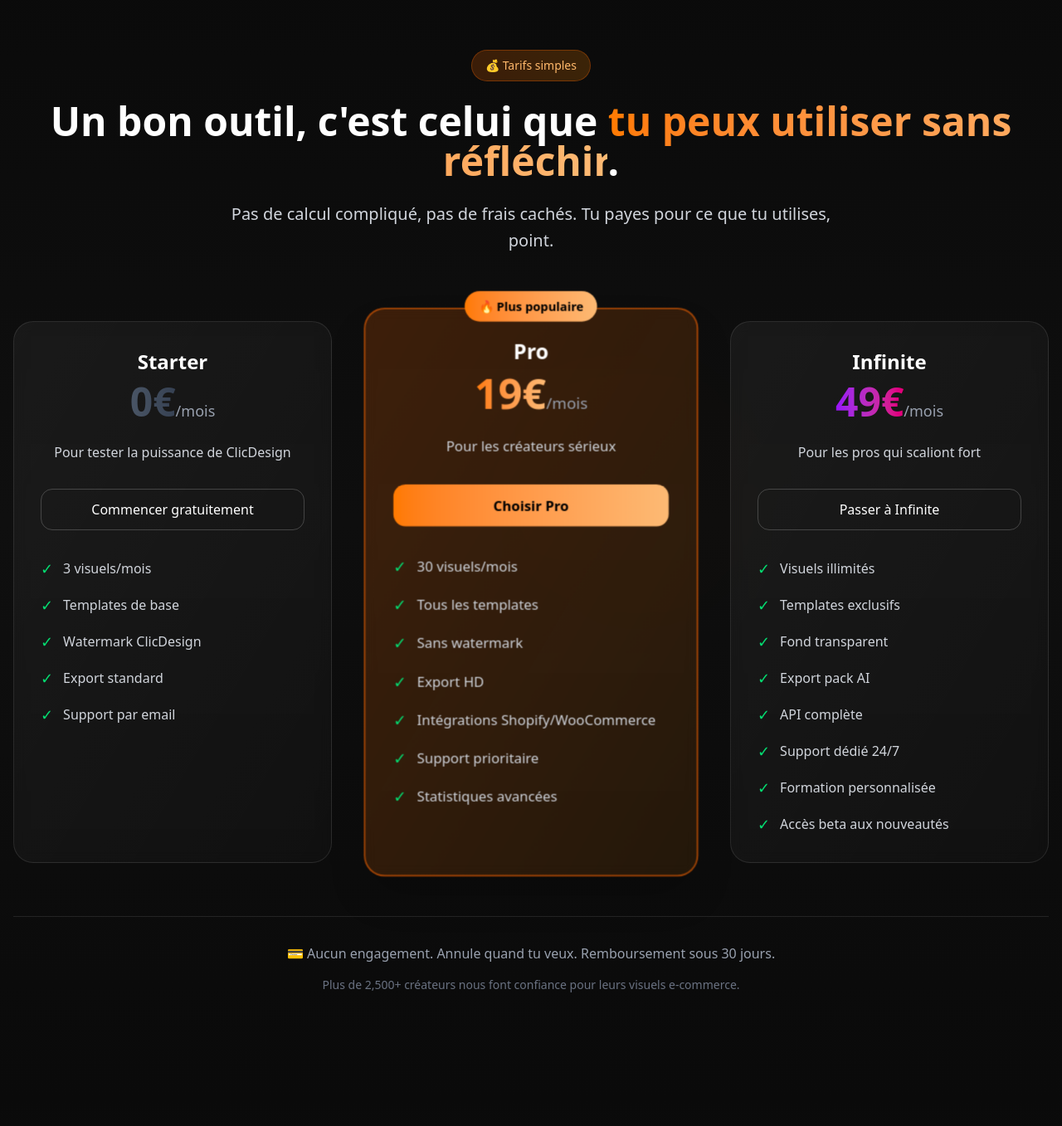
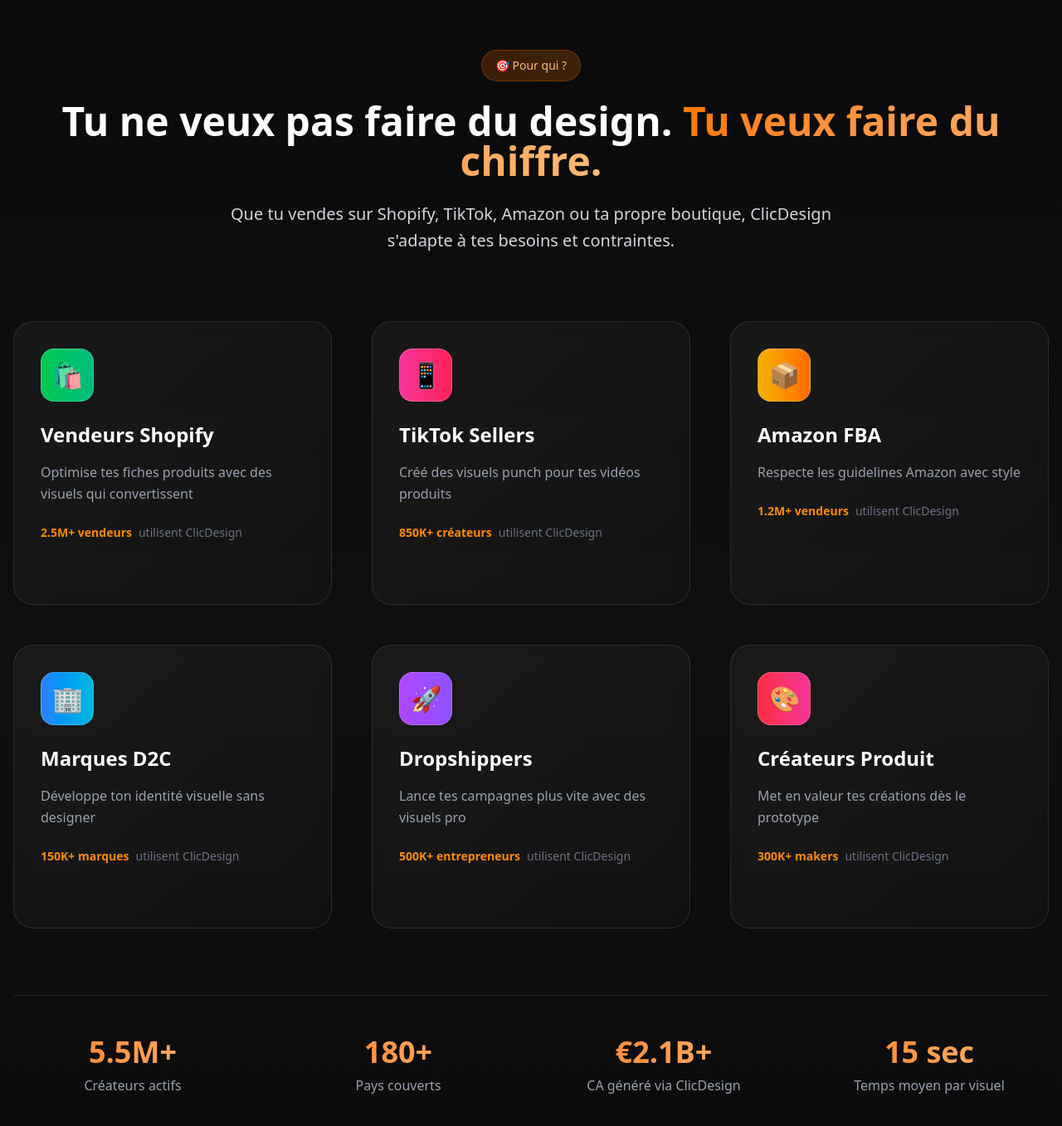
Before and after one commit to blackboxai-deploy/vibe-1757164721682, a Next.js app: page / in a window 1280 px wide. Shown: the part 1413-2770 px from the top of the page at 83% size. Built offline with nearby package versions, Linux system fonts and the light colour scheme.

Commit message:
Add src/components/sections/TargetAudienceSection.tsx

```diff
--- /dev/null
+++ b/src/components/sections/TargetAudienceSection.tsx
@@ -0,0 +1,246 @@
+'use client'
+
+import { motion } from 'framer-motion'
+
+const targetAudiences = [
+  {
+    title: 'Vendeurs Shopify',
+    description: 'Optimise tes fiches produits avec des visuels qui convertissent',
+    icon: '🛍️',
+    stats: '2.5M+ vendeurs',
+    color: 'from-green-500 to-emerald-500'
+  },
+  {
+    title: 'TikTok Sellers',
+    description: 'Créé des visuels punch pour tes vidéos produits',
+    icon: '📱',
+    stats: '850K+ créateurs',
+    color: 'from-pink-500 to-rose-500'
+  },
+  {
+    title: 'Amazon FBA',
+    description: 'Respecte les guidelines Amazon avec style',
+    icon: '📦',
+    stats: '1.2M+ vendeurs',
+    color: 'from-yellow-500 to-orange-500'
+  },
+  {
+    title: 'Marques D2C',
+    description: 'Développe ton identité visuelle sans designer',
+    icon: '🏢',
+    stats: '150K+ marques',
+    color: 'from-blue-500 to-cyan-500'
+  },
+  {
+    title: 'Dropshippers',
+    description: 'Lance tes campagnes plus vite avec des visuels pro',
+    icon: '🚀',
+    stats: '500K+ entrepreneurs',
+    color: 'from-purple-500 to-violet-500'
+  },
+  {
+    title: 'Créateurs Produit',
+    description: 'Met en valeur tes créations dès le prototype',
+    icon: '🎨',
+    stats: '300K+ makers',
+    color: 'from-red-500 to-pink-500'
+  }
+]
+
+export function TargetAudienceSection() {
+  return (
+    <section className="relative py-20 md:py-32 px-4 overflow-hidden">
+      {/* Background */}
+      <div className="absolute inset-0 bg-gradient-to-b from-[#0A0A0A] via-[#0F0F0F] to-[#0A0A0A]" />
+
+      {/* Background elements */}
+      <div className="absolute inset-0 overflow-hidden">
+        <motion.div
+          className="absolute top-1/3 left-1/5 w-96 h-96 bg-orange-500/5 rounded-full blur-3xl"
+          animate={{
+            scale: [1, 1.4, 1],
+            opacity: [0.05, 0.12, 0.05],
+            rotate: [0, 90, 180, 270, 360]
+          }}
+          transition={{
+            duration: 25,
+            repeat: Infinity,
+            ease: "linear"
+          }}
+        />
+      </div>
+
+      <div className="container mx-auto max-w-7xl relative z-10">
+        {/* Section Header */}
+        <motion.div
+          initial={{ opacity: 0, y: 30 }}
+          whileInView={{ opacity: 1, y: 0 }}
+          viewport={{ once: true }}
+          transition={{ duration: 0.8 }}
+          className="text-center mb-16 md:mb-20"
+        >
+          <motion.span
+            initial={{ opacity: 0, scale: 0.9 }}
+            whileInView={{ opacity: 1, scale: 1 }}
+            viewport={{ once: true }}
+            transition={{ delay: 0.1, duration: 0.6 }}
+            className="inline-block px-4 py-2 bg-gradient-to-r from-orange-500/20 to-orange-400/20 border border-orange-500/30 rounded-full text-sm font-medium text-orange-300 backdrop-blur-sm mb-6"
+          >
+            🎯 Pour qui ?
+          </motion.span>
+
+          <motion.h2
+            initial={{ opacity: 0, y: 30 }}
+            whileInView={{ opacity: 1, y: 0 }}
+            viewport={{ once: true }}
+            transition={{ delay: 0.2, duration: 0.8 }}
+            className="text-3xl md:text-4xl lg:text-5xl font-bold mb-6"
+          >
+            Tu ne veux pas faire du design.{' '}
+            <span className="bg-gradient-to-r from-[#FF7A00] to-[#FDBA74] bg-clip-text text-transparent">
+              Tu veux faire du chiffre.
+            </span>
+          </motion.h2>
+
+          <motion.p
+            initial={{ opacity: 0, y: 30 }}
+            whileInView={{ opacity: 1, y: 0 }}
+            viewport={{ once: true }}
+            transition={{ delay: 0.3, duration: 0.8 }}
+            className="text-lg md:text-xl text-gray-300 max-w-3xl mx-auto leading-relaxed"
+          >
+            Que tu vendes sur Shopify, TikTok, Amazon ou ta propre boutique,
+            ClicDesign s'adapte à tes besoins et contraintes.
+          </motion.p>
+        </motion.div>
+
+        {/* Audience Grid */}
+        <div className="grid grid-cols-1 md:grid-cols-2 lg:grid-cols-3 gap-8 lg:gap-12">
+          {targetAudiences.map((audience, index) => (
+            <motion.div
+              key={index}
+              initial={{ opacity: 0, y: 50 }}
+              whileInView={{ opacity: 1, y: 0 }}
+              viewport={{ once: true }}
+              transition={{
+                duration: 0.6,
+                delay: index * 0.1,
+                ease: [0.4, 0, 0.2, 1]
+              }}
+              whileHover={{
+                y: -10,
+                transition: { duration: 0.2 }
+              }}
+              className="group relative p-8 rounded-3xl bg-gradient-to-br from-white/5 to-white/[0.02] border border-white/10 hover:border-orange-500/30 backdrop-blur-sm transition-all duration-300 cursor-pointer"
+            >
+              {/* Icon with gradient background */}
+              <motion.div
+                className={`inline-flex items-center justify-center w-16 h-16 mb-6 rounded-2xl bg-gradient-to-r ${audience.color} bg-opacity-20 border border-white/20`}
+                whileHover={{ scale: 1.1, rotate: 5 }}
+                transition={{ duration: 0.2 }}
+              >
+                <span className="text-3xl">{audience.icon}</span>
+              </motion.div>
+
+              {/* Title */}
+              <h3 className="text-2xl font-bold mb-4 text-white group-hover:text-orange-300 transition-colors duration-300">
+                {audience.title}
+              </h3>
+
+              {/* Description */}
+              <p className="text-gray-400 leading-relaxed mb-6 group-hover:text-gray-300 transition-colors duration-300">
+                {audience.description}
+              </p>
+
+              {/* Stats */}
+              <div className="flex items-center gap-2 text-sm">
+                <span className="text-orange-400 font-semibold">{audience.stats}</span>
+                <span className="text-gray-500">utilisent ClicDesign</span>
+              </div>
+
+              {/* Hover arrow */}
+              <motion.div
+                className="flex items-center mt-6 text-orange-500 opacity-0 group-hover:opacity-100 transition-all duration-300"
+                initial={{ x: -10 }}
+                whileHover={{ x: 0 }}
+              >
+                <span className="text-sm font-medium mr-2">Découvrir →</span>
+              </motion.div>
+
+              {/* Background gradient on hover */}
+              <motion.div
+                className={`absolute inset-0 rounded-3xl bg-gradient-to-br ${audience.color} opacity-0 group-hover:opacity-5 transition-opacity duration-300 pointer-events-none`}
+              />
+
+              {/* Glow effect */}
+              <motion.div
+                className="absolute inset-0 rounded-3xl opacity-0 group-hover:opacity-100 transition-opacity duration-300 pointer-events-none"
+                style={{
+                  background: 'radial-gradient(600px circle at var(--mouse-x) var(--mouse-y), rgba(255, 122, 0, 0.1), transparent 40%)'
+                }}
+              />
+            </motion.div>
+          ))}
+        </div>
+
+        {/* Bottom stats */}
+        <motion.div
+          initial={{ opacity: 0, y: 30 }}
+          whileInView={{ opacity: 1, y: 0 }}
+          viewport={{ once: true }}
+          transition={{ delay: 0.8, duration: 0.8 }}
+          className="mt-20 pt-12 border-t border-white/10"
+        >
+          <div className="grid grid-cols-1 md:grid-cols-4 gap-8 text-center">
+            {[
+              { value: '5.5M+', label: 'Créateurs actifs' },
+              { value: '180+', label: 'Pays couverts' },
+              { value: '€2.1B+', label: 'CA généré via ClicDesign' },
+              { value: '15 sec', label: 'Temps moyen par visuel' }
+            ].map((stat, index) => (
+              <motion.div
+                key={index}
+                initial={{ opacity: 0, y: 20 }}
+                whileInView={{ opacity: 1, y: 0 }}
+                viewport={{ once: true }}
+                transition={{ delay: 0.9 + index * 0.1, duration: 0.6 }}
+                className="group"
+              >
+                <motion.div
+                  className="text-3xl md:text-4xl font-bold bg-gradient-to-r from-[#FF7A00] to-[#FDBA74] bg-clip-text text-transparent mb-2"
+                  whileHover={{ scale: 1.1 }}
+                  transition={{ duration: 0.2 }}
+                >
+                  {stat.value}
+                </motion.div>
+                <div className="text-gray-400 group-hover:text-gray-300 transition-colors duration-300">
+                  {stat.label}
+                </div>
+              </motion.div>
+            ))}
+          </div>
+        </motion.div>
+
+        {/* CTA */}
+        <motion.div
+          initial={{ opacity: 0, y: 30 }}
+          whileInView={{ opacity: 1, y: 0 }}
+          viewport={{ once: true }}
+          transition={{ delay: 1, duration: 0.8 }}
+          className="text-center mt-16"
+        >
+          <p className="text-gray-400 mb-6">
+            Peu importe ton secteur, ClicDesign s'adapte à tes contraintes et maximise tes conversions.
+          </p>
+          <motion.button
+            className="px-8 py-4 bg-gradient-to-r from-[#FF7A00] to-[#FDBA74] text-black font-semibold rounded-xl hover:from-[#FF6B00] hover:to-[#FF8F4A] transition-all duration-300"
+            whileHover={{ scale: 1.05 }}
+            whileTap={{ scale: 0.95 }}
+          >
+            Commencer maintenant - C'est gratuit
+          </motion.button>
+        </motion.div>
+      </div>
+    </section>
+  )
+}
```
